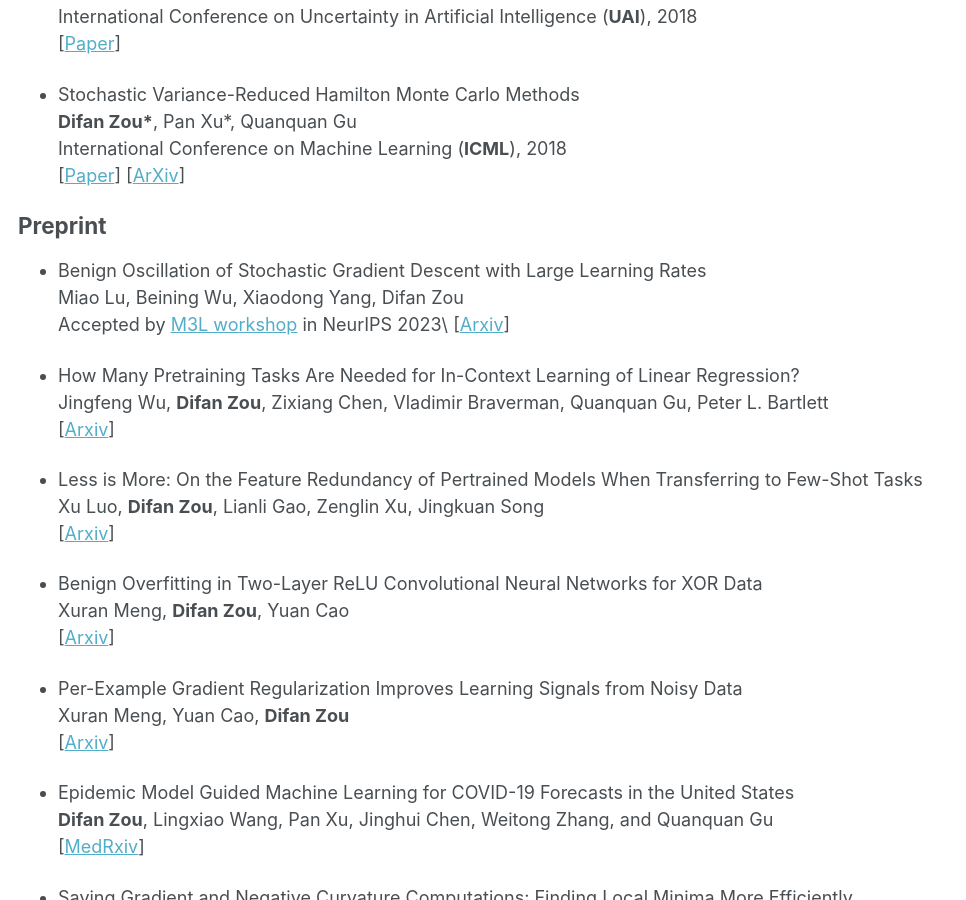
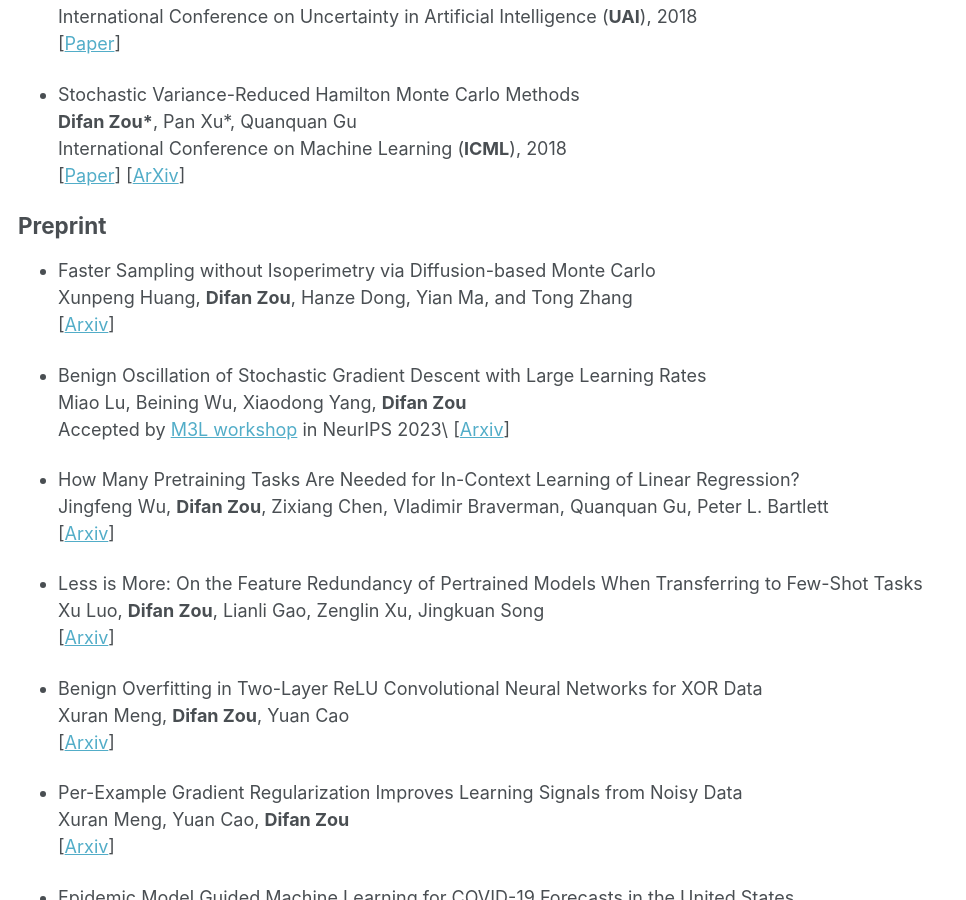
Before and after one commit to difanzou/difanzou.github.io, a Jekyll site: the page built from _pages/publications.md, in a window 1280 px wide and 900 px high, scrolled down 3605 px. Shown: the whole window, without its empty margins (0-966 px from the left). Built offline with Jekyll 4.4.1, drawn with Linux system fonts in a browser that asks for light colours.

Commit message:
add publication

```diff
--- a/_pages/publications.md
+++ b/_pages/publications.md
@@ -157,8 +157,13 @@ International Conference on Machine Learning (**ICML**), 2018\
 
 ## Preprint
 
+* Faster Sampling without Isoperimetry via Diffusion-based Monte Carlo\
+Xunpeng Huang, **Difan Zou**, Hanze Dong, Yian Ma, and Tong Zhang\
+\[[Arxiv](https://arxiv.org/pdf/2401.06325.pdf)\]
+
+
 * Benign Oscillation of Stochastic Gradient Descent with Large Learning Rates\
-Miao Lu, Beining Wu, Xiaodong Yang, Difan Zou\
+Miao Lu, Beining Wu, Xiaodong Yang, **Difan Zou**\
 Accepted by [M3L workshop](https://sites.google.com/view/m3l-2023/home?authuser=0) in NeurIPS 2023\
 \[[Arxiv](https://arxiv.org/pdf/2310.17074.pdf)\]
 
```
Also changed, not shown: _pages/about.md (+2 -0 lines).
